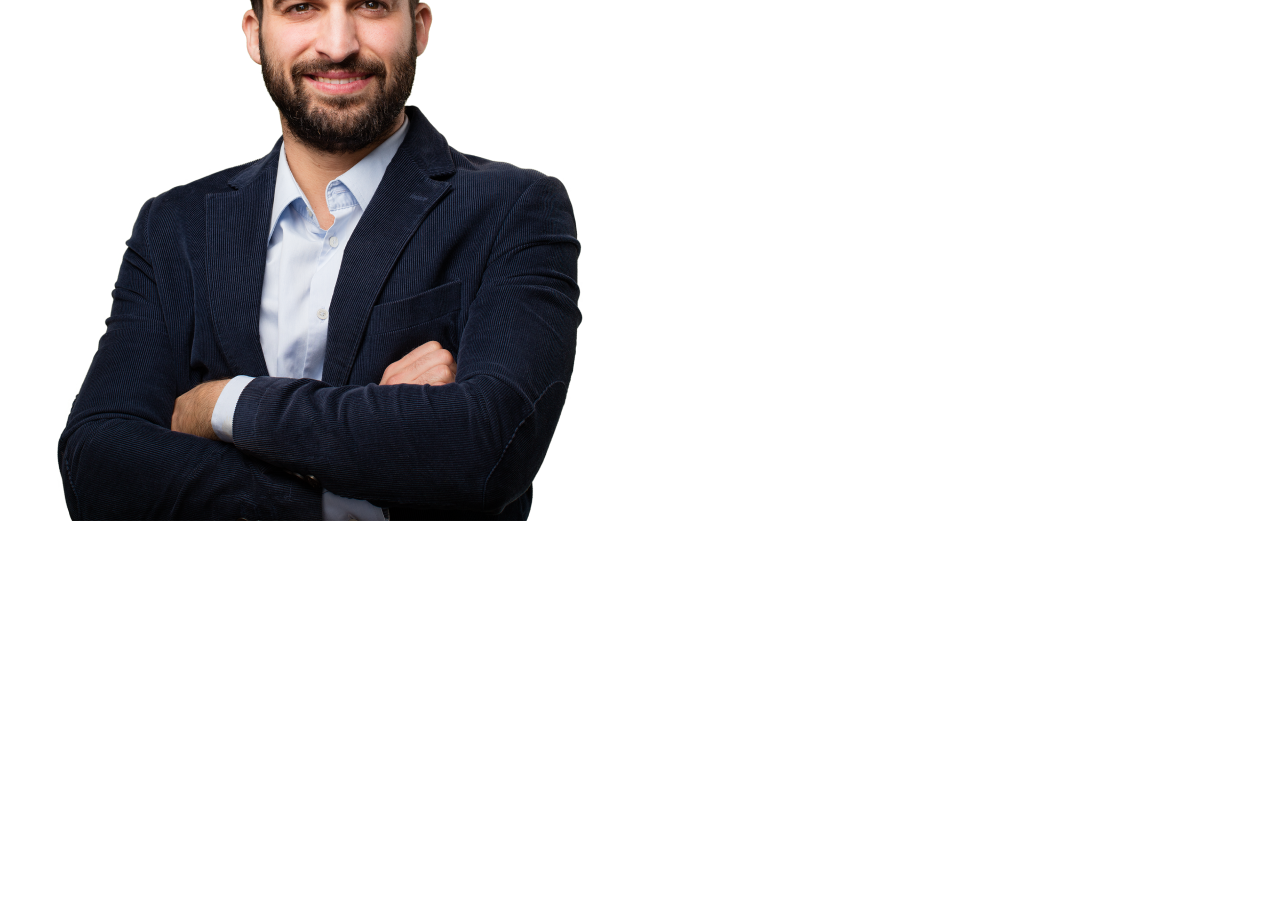
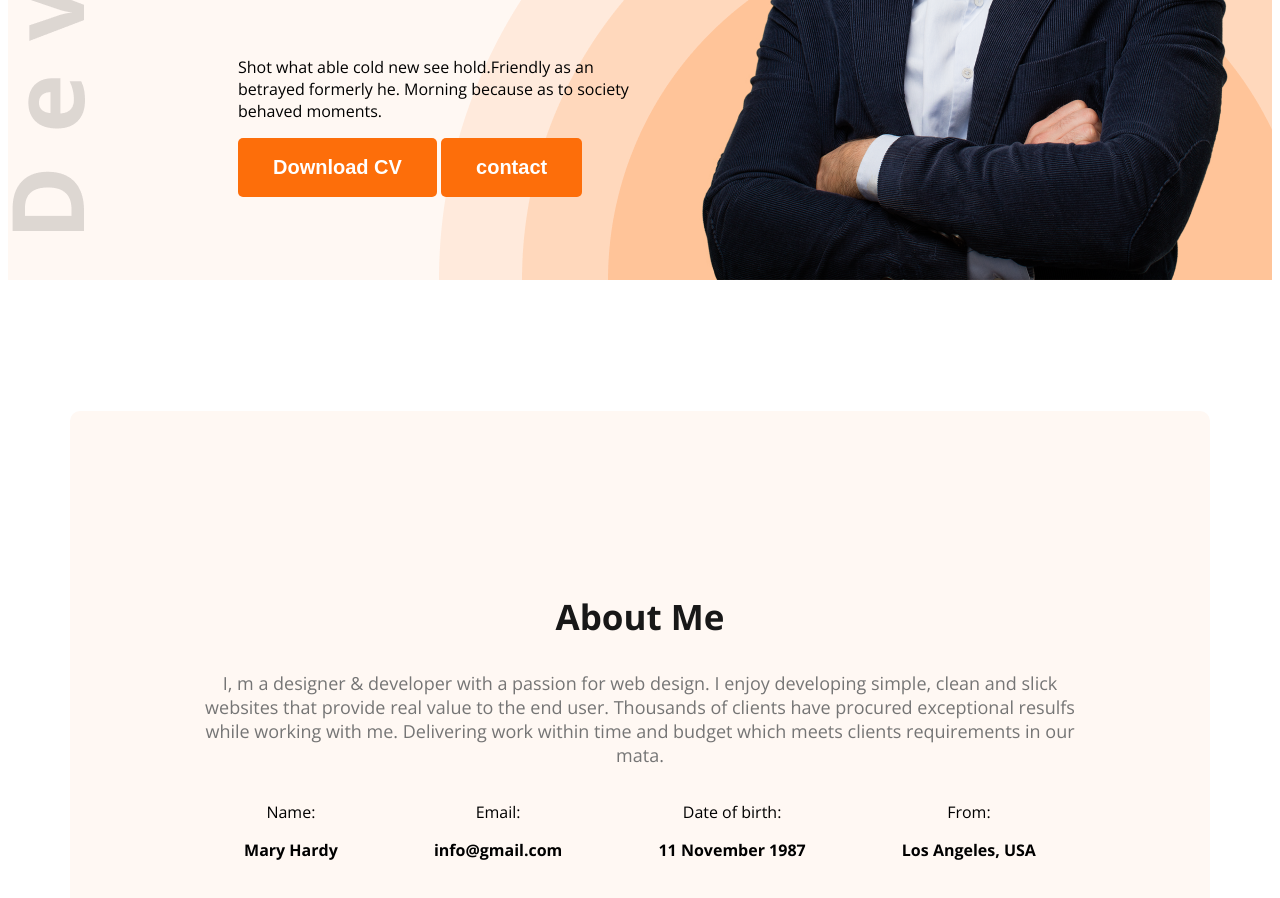
Before and after one commit to OmarFaruk41/web-developer-portfolio, a plain HTML site: page index.html in a window 1280 px wide. Shown: the part 540-1438 px from the top of the page. Before the commit the page ends 1074 px from the top, so only its background shows below. Drawn offline with nearby package versions, Linux system fonts and the light colour scheme.

Commit message:
add about and description

```diff
--- a/index.html
+++ b/index.html
@@ -10,9 +10,9 @@
     <link rel="stylesheet" href="./style.css">
 </head>
 <body class="open-sans-normal">
-    <header>
+    <header class="header secondary-bg">
        <nav>
-        <h3 class="nav-title">Ma<span class="text-primary">r</span>y</h3>
+        <h2 class="nav-title">Ma<span class="text-primary">r</span>y</h2>
         <ul>
             <li><a class="dark-2" href="">Portfolio</a></li>
             <li><a class="dark-2" href="">Blog</a></li>
@@ -21,18 +21,42 @@
        </nav>
        <div class="banner">
         <div class="nanner-content">
-            <h4 class="banner-greetings">Hi I am</h4>
-            <h1 class="banneri-title"> Hardy</h1>
+            <h3 class="banner-greetings dark-2">Hi I am</h3>
+            <h1 class="banneri-title">Mary Hardy</h1>
             <p class="banner-description">Shot what able cold new see hold.Friendly as an betrayed formerly he. Morning because as to society behaved moments.
             </p>
             <button class="btn-primary">Download CV</button>
-            <button>contact</button>
+            <button class="btn-primary">contact</button>
         </div>
-        <img src="./images/hardy.png" alt="">
+        <img class="banner-profile-pic" src="./images/hardy.png" alt="">
        </div>
     </header>
     <main>
-
+    <section class="about secondary-bg">
+        <h3 class="section-title margin">About Me</h3>
+        <p class="section-description">
+            I, m a designer & developer with a passion for web design. I enjoy developing simple, clean and slick websites that provide real value to the end user. Thousands of clients have procured exceptional resulfs while working with me. Delivering work within time and budget which meets clients requirements in our mata.
+        </p>
+        <div class="about-items margin">
+            <!-- .about-item*4>p.item-title+p.item-discription -->
+             <div class="about-item">
+                <p class="item-title">Name:</p>
+                <p class="item-discription">Mary Hardy</p>
+             </div>
+             <div class="about-item">
+                <p class="item-title">Email:</p>
+                <p class="item-discription">info@gmail.com</p>
+             </div>
+             <div class="about-item">
+                <p class="item-title">Date of birth:</p>
+                <p class="item-discription">11 November 1987</p>
+             </div>
+             <div class="about-item">
+                <p class="item-title">From:</p>
+                <p class="item-discription">Los Angeles, USA</p>
+             </div>
+        </div>
+    </section>
     </main>
 </body>
 </html>
--- a/style.css
+++ b/style.css
@@ -8,6 +8,14 @@
 }
 
 /* shared style */
+
+.secondary-bg{
+    background-color: #FFF8F3;
+
+}
+.margin{
+    margin-bottom: 31px;
+}
 .text-primary {
     color: #FD6E0A;
 }
@@ -22,6 +30,25 @@
     padding: 18px 35px;
     border-radius: 5px;
     border: none;
+}
+
+.section-title{
+    font-size: 35px;
+    font-weight: bold;
+    color: #181818;
+
+}
+.section-description{
+    font-size: 18px;
+    color: #757575;
+}
+
+
+/* header */
+.header {
+    background-image: url("./images/developer.png"), url("./images/header_bg.png");
+    background-repeat: no-repeat;
+    background-position: top left, bottom right;
 }
 
 /* nave styles */
@@ -50,3 +77,46 @@ nav ul li a {
     font-size: 20px;
 }
 /* banner styles */
+
+.banner {
+    display: flex;
+    justify-content: space-between;
+    margin: 0 35px 0 230px;
+}
+.banner-content {
+
+    max-width: 617px;
+}
+.banner-greetings {
+    font-size: 45px;
+    font-weight: extra-bold;
+}
+.banneri-title{
+    font-size: 85px;
+    font-weight: bold;
+    color: #181818;
+}
+.banner-profile-pic{
+    width:584px ;
+}
+/* main styles */
+main{
+    max-width: 1140px;
+    margin: 0 auto;
+}
+/* about styles */
+.about{
+    border-radius: 10px;
+    padding: 147px 126px;
+    text-align: center;
+    margin-top: 131px;
+
+}
+.about-items{
+    display: flex;
+    justify-content: space-around
+
+}
+.item-discription{
+    font-weight: bold;
+}
```
